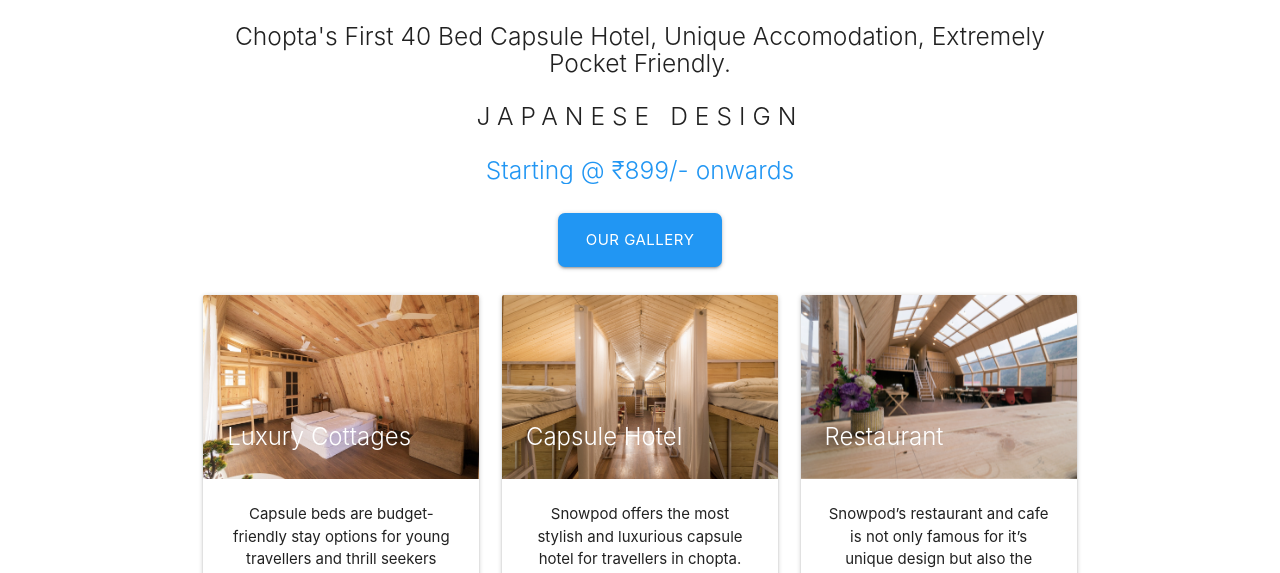
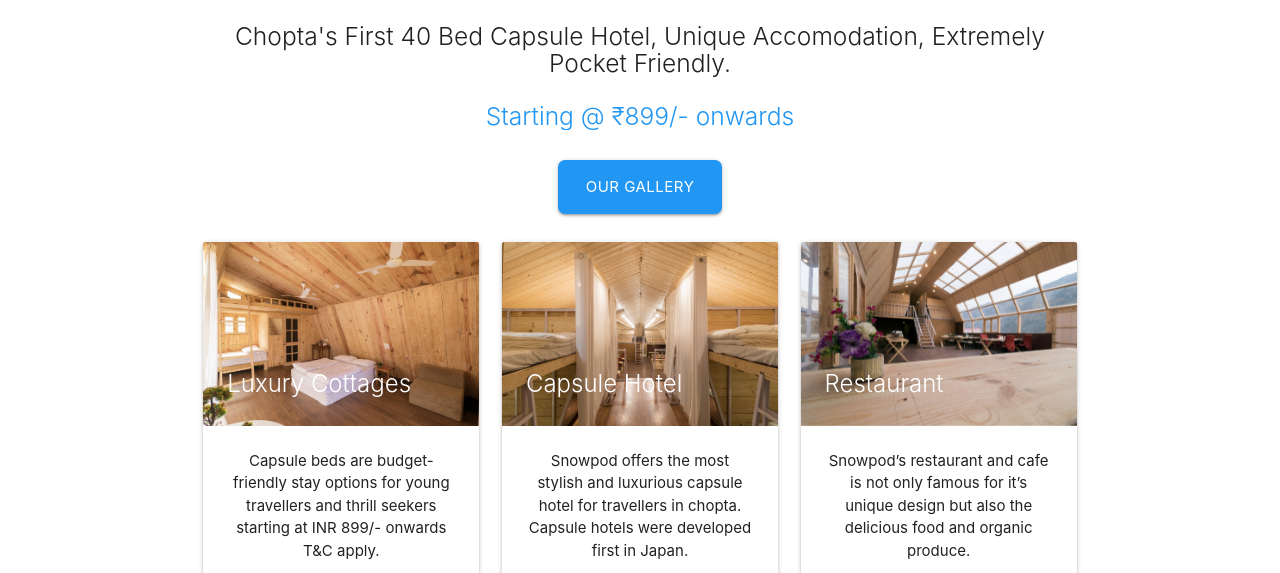
Before and after one commit to hahur/SnowpodCapsule.github.io, a plain HTML site: page index.html in a window 1280 px wide. Shown: the part 227-800 px from the top of the page. Drawn offline with nearby package versions, Linux system fonts and the light colour scheme; a script that the page names is missing.

Commit message:
Update index.html

```diff
--- a/index.html
+++ b/index.html
@@ -55,7 +55,6 @@
       <h5 class="header center blue-text">In Chopta, Uttarakhand</h5>
       <div class="row center">
         <h5 class="header col s12 light">Chopta's First 40 Bed Capsule Hotel, Unique Accomodation, Extremely Pocket Friendly.</h5>
-        <h5 id="j-d" class="header col s12 light">JAPANESE DESIGN</h5>
 		    <h5 onclick="window.open('contact.html');" id="prices" class="header col s12 light waves-effect waves-light">Starting @ ₹899/- onwards</h5>
       </div>
       <div class="row center">
```
